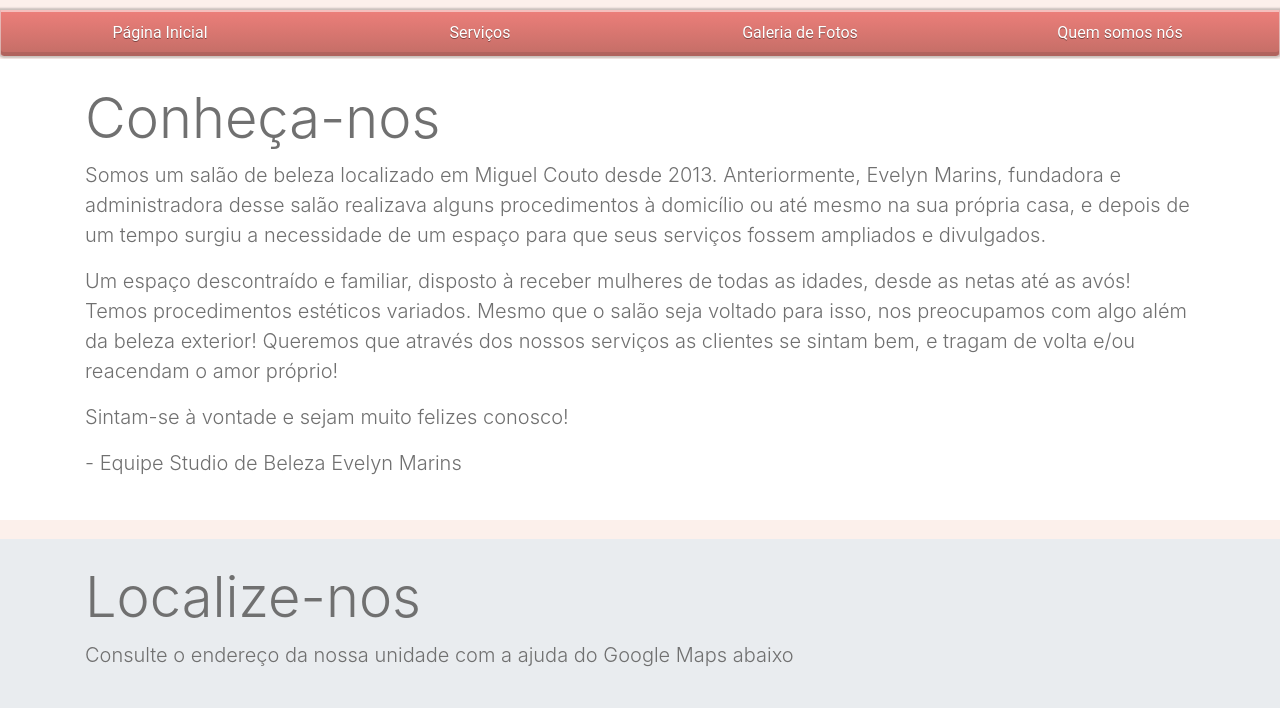
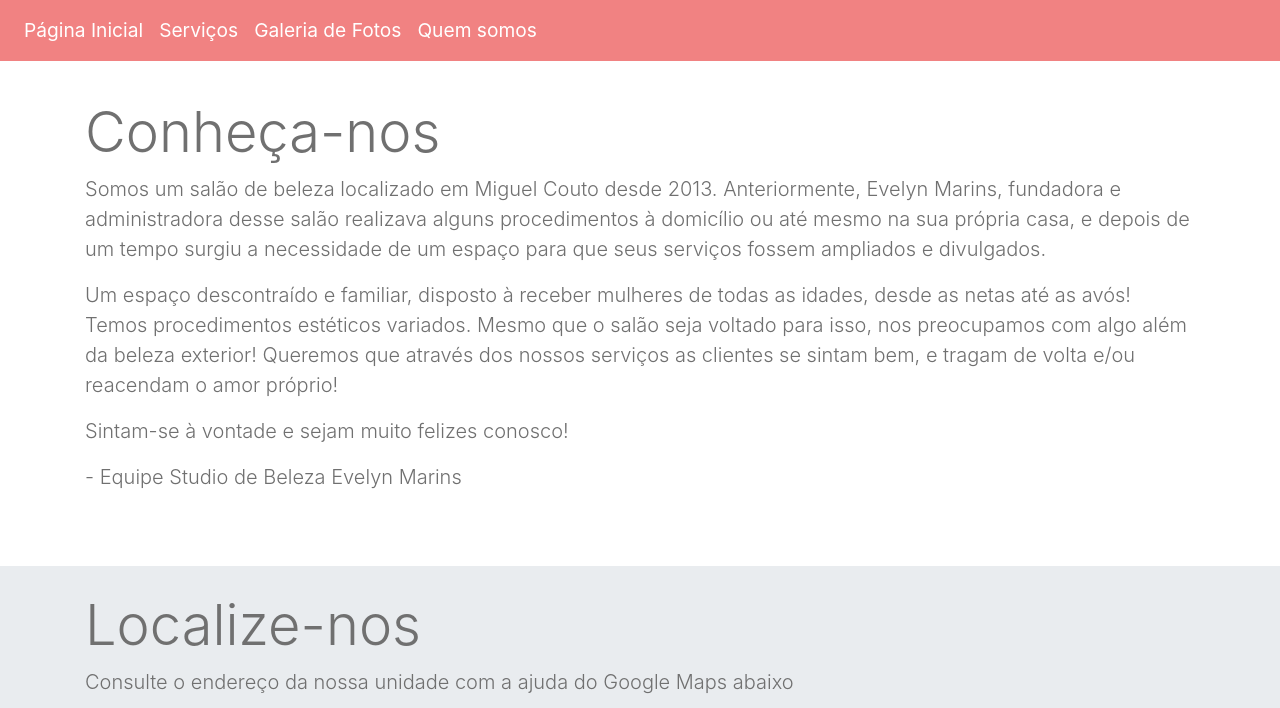
Before and after one commit to cp2-dc-info-projeto-final/sb-studio-de-beleza, a PHP site: page /quemsomos.html in a window 1280 px wide. Shown: the part 135-843 px from the top of the page. Run offline with PHP 8.4, Linux system fonts and the light colour scheme; some libraries are stand-ins or nearby versions; grey boxes are pictures that could not be loaded.

Commit message:
novos estilos e recuperação de senha

```diff
--- a/Projeto/login/perdisenha.php
+++ b/Projeto/login/perdisenha.php
@@ -27,9 +27,6 @@
         if(mail($usuario, 'Recuperação de senha!', 'Olá '.$usuario.', visite este link '.$link, $headers) ){
           echo '<p>Foi enviado um e-mail para o seu endereço, acesse-o e lá encontra um link para a recuperação de sua senha</p>';
 
-        } else {
-          echo '<p>Houve um erro ao enviar o email (o servidor suporta a função mail?)</p>';
-
         }
 
 		// Apenas para testar o link, no caso do e-mail falhar
--- a/Projeto/quem_somos/estilo_quemsomos.css
+++ b/Projeto/quem_somos/estilo_quemsomos.css
@@ -1,63 +1,11 @@
 body
 {
-  background-color: #fcf0eb;
+  background-color: white;
 }
 #logo_studio /* definir altura e largura (respectivamente) do logo situado no topo da página */
 {
   width: 100%;
   height: 135px;
-}
-#menu /* estilização e esquematização da borda, sombra, margem, etc do menu contido em uma div */
-{
-  width: 100%;
-  background: linear-gradient(#ed7f7a, #c36d66);
-  border-radius: 0px 0px 4px 4px;
-  box-shadow: 0px 0px 2px 2px rgba(0, 0, 0, 0.2),
-	0px 1px 0px 1px rgba(255, 255, 255, 0.5) inset,
-	0px -3px 0px 1px rgba(0, 0, 0, 0.1) inset;
-  overflow : hidden;
-  font-family: Roboto,Arial,Helvetica,Sans-serif;
-  display: table;
-  margin-top : 10px;
-  padding: 0;
-}
-#menu li /* esquematização de cada item da lista contida no menu */
-{
-  display: table-cell;
-	width: 160px;
-}
-#menu a
-{
-	display: block;
-	line-height: 46px;
-  text-align: center;
-	text-decoration : none;
-	color : white;
-	text-shadow: 0 1px 0 rgba(0, 0, 0, 0.4);
-	transition : text-shadow,color 1s;
-	position:relative;
-}
-#menu a:hover
-{
-	background: rgba(255,255,255,0.1);
-	border-bottom: solid 3px #f1af09;
-	color : white;
-	text-shadow: 0 1px 0 rgba(255, 255, 255, 0.4);
-	transition : text-shadow,color 1s;
-}
-#menu a:before
-{
-  content: '';
-  position: absolute;
-  transition:1s;
-}
-
-#itens_rodape
-{
-    font-weight:bold;
-    padding-top: 1%;
-    letter-spacing:2px;
-    font-size: 1.5em;
 }
 #iframe1 {
   margin-top:2%;
@@ -66,18 +14,19 @@ body
 .jumbotron-fluid {
   padding-top:2%;
   padding-bottom:2%;
-  margin-top:-1%;
+  margin-top:1%;
   color:#707070;
 }
 #jumbotron-fluid1 {
   background-color:white;
-  margin-top:-1%;
+  margin-top:1%;
 }
 
 .footer {
   background-image: linear-gradient(to right, rgb(201, 81, 81), rgb(238, 53, 53));
   color: #ddd;
   padding: 2rem;
+  margin-top:-2%;
   li {
     line-height: 1.5;
   }
@@ -121,8 +70,11 @@ body
 
 .col-12 {
   @extend %col;
-  //width: 100%;
+  width: 100%;
 }
 .redessociais {
   width: 2%;
 }
+.navbar-nav{
+  font-size: 120%;
+}
--- a/Projeto/quem_somos/quemsomos.html
+++ b/Projeto/quem_somos/quemsomos.html
@@ -9,14 +9,19 @@
     </div>
 </head>
     <body>
-        <div>
-            <ul id="menu">
-            <li><a href="../pagina_inicial/paginainicial.html">Página Inicial</a></li>
-            <li><a href="../servicos/servicos.html">Serviços</a></li>
-            <li><a href="../galeria_fotos/galeriadefotos.html">Galeria de Fotos</a></li>
-            <li><a href="../quem_somos/quemsomos.html">Quem somos nós</a></li>
-            </ul>
+      <nav class="navbar navbar-expand-lg navbar-dark" style="background-color: #e4121286;">
+        <button class="navbar-toggler" type="button" data-toggle="collapse" data-target="#navbarNavAltMarkup" aria-controls="navbarNavAltMarkup" aria-expanded="false" aria-label="Toggle navigation">
+          <span class="navbar-toggler-icon"></span>
+        </button>
+        <div class="collapse navbar-collapse" id="navbarNavAltMarkup">
+          <div class="navbar-nav">
+            <a class="nav-item nav-link active" href="../pagina_inicial/paginainicial.html">Página Inicial<span class="sr-only">(current)</span></a>
+            <a class="nav-item nav-link active" href="../servicos/servicos.html">Serviços</a>
+            <a class="nav-item nav-link active" href="../galeria_fotos/galeriadefotos.html">Galeria de Fotos</a>
+            <a class="nav-item nav-link active" href="../quem_somos/quemsomos.html">Quem somos</a>
+          </div>
         </div>
+      </nav>
                     <div class="jumbotron jumbotron-fluid" id="jumbotron-fluid1">
                             <div class="container">
                               <h1 class="display-4">Conheça-nos</h1>
@@ -48,6 +53,7 @@
           Rio de Janeiro - RJ - 26031-170
           </p>
         </ul>
+
       </div>
     </div>
     <hr></hr>
```
Also changed, not shown: Projeto/galeria_fotos/galeriadefotos.html (+42 -9 lines), Projeto/pagina_inicial/paginainicial.html (+34 -19 lines), Projeto/servicos/servicos.html (+15 -8 lines), Projeto/Fotos/teste1.jpg (added).
